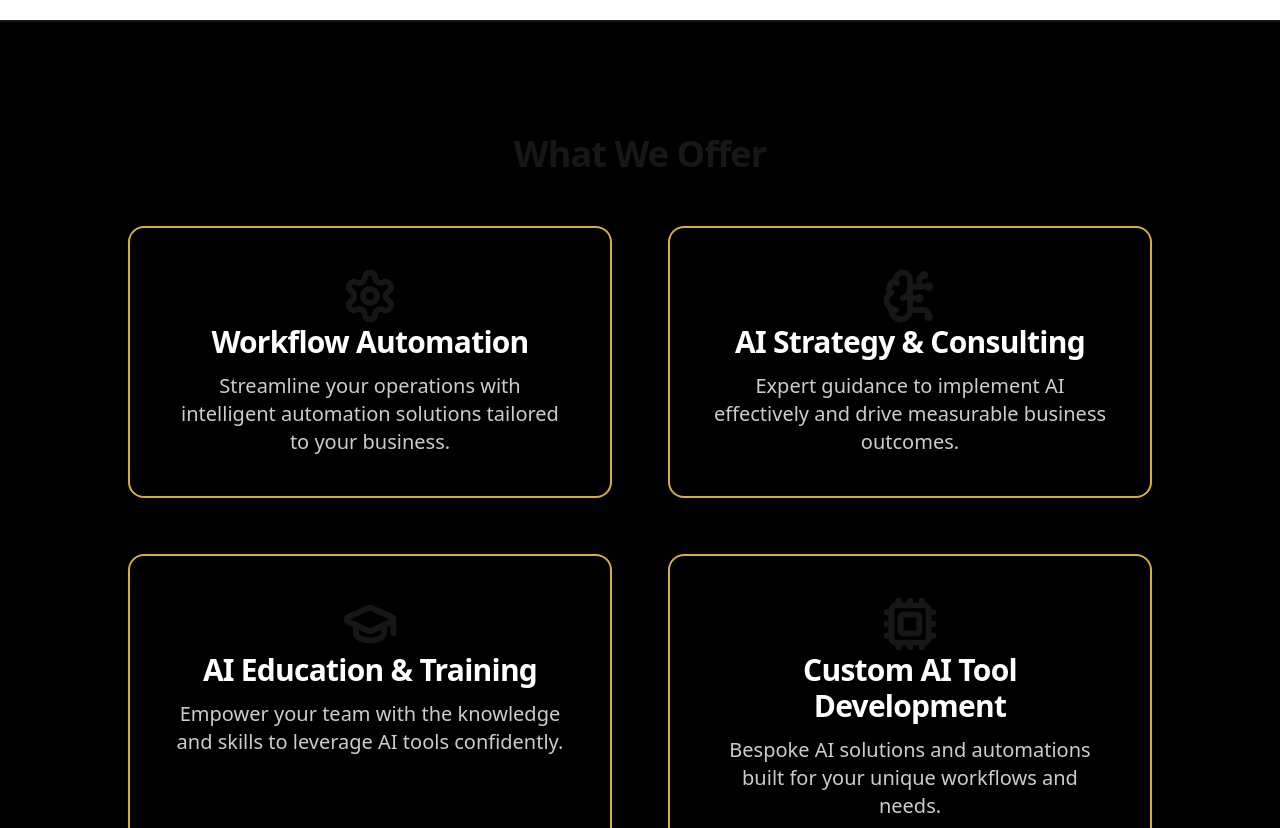
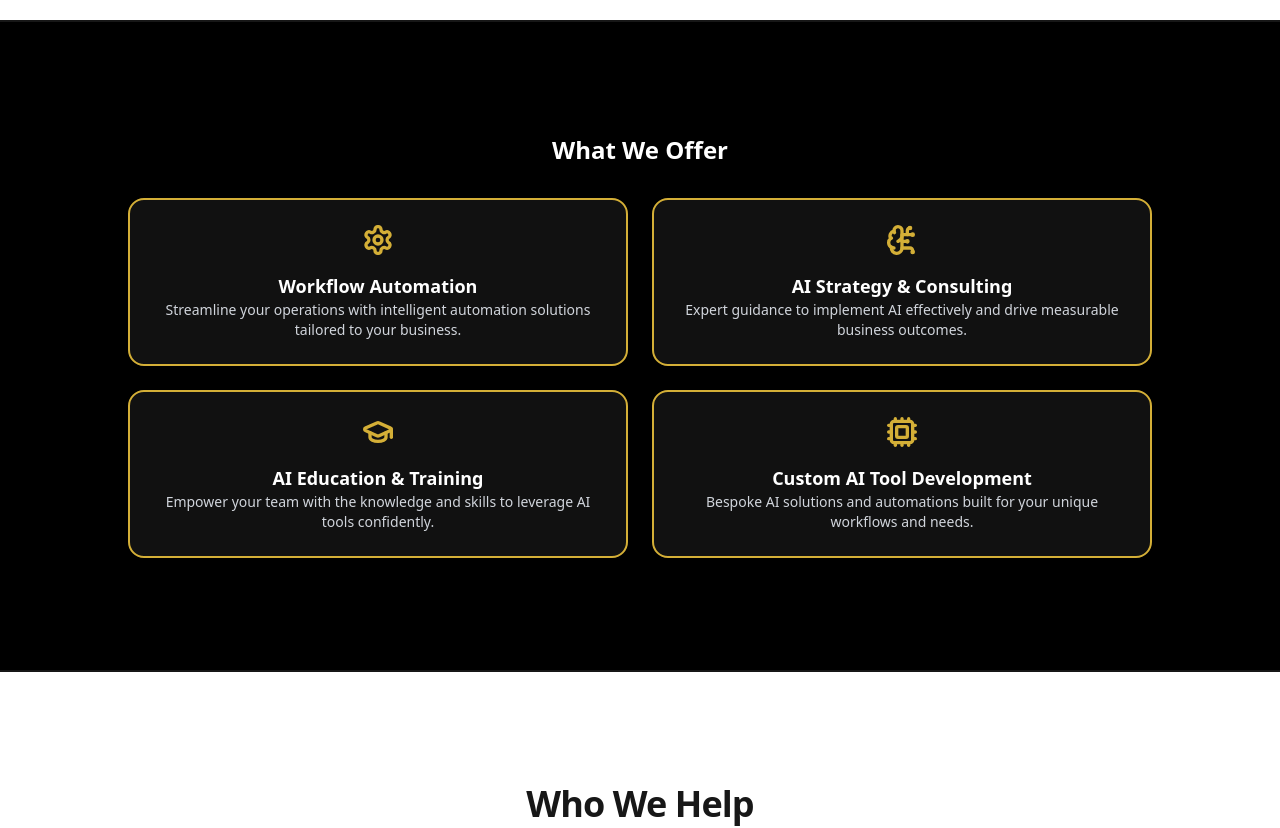
Before and after one commit to DSEGroupdev/dse-landing, a Next.js app: page / in a window 1280 px wide. Shown: the part 780-1608 px from the top of the page. Built offline with nearby package versions, Linux system fonts and the light colour scheme.

Commit message:
Checkpoint save: domain connected, design WIP

```diff
--- a/app/page.tsx
+++ b/app/page.tsx
@@ -182,9 +182,8 @@ export default function Home() {
       {/* SERVICES SECTION */}
       <section id="services" className="py-28 bg-black border-t-2 border-gold">
         <div className="container mx-auto px-4">
-          <h2 className="font-satoshi text-2xl md:text-4xl font-extrabold text-gold text-center mb-2 tracking-tight">What We Offer</h2>
-          <div className="w-16 h-1 bg-gold mx-auto mb-10 rounded-full" />
-          <div className="grid grid-cols-1 md:grid-cols-2 gap-14 max-w-5xl mx-auto">
+          <h2 className="font-satoshi text-2xl font-semibold text-white text-center mb-8">What We Offer</h2>
+          <div className="grid grid-cols-1 md:grid-cols-2 gap-6 max-w-5xl mx-auto">
             {[
               {
                 icon: <Settings className="w-12 h-12 text-gold" strokeWidth={2.5} />, title: "Workflow Automation", desc: "Streamline your operations with intelligent automation solutions tailored to your business." },
@@ -197,7 +196,7 @@ export default function Home() {
             ].map((s, i) => (
               <motion.div
                 key={s.title}
-                className="bg-black border-2 border-gold rounded-2xl p-10 flex flex-col items-center shadow-2xl hover:scale-105 hover:shadow-gold/30 transition-all group"
+                className="bg-[#111111] rounded-2xl p-6 border-[2.5px] border-gold flex flex-col items-center"
                 style={{ borderColor: '#D4AF37' }}
                 initial="hidden"
                 whileInView="visible"
@@ -205,9 +204,13 @@ export default function Home() {
                 variants={serviceVariants}
                 custom={i}
               >
-                {React.cloneElement(s.icon, { className: 'w-14 h-14 text-gold' })}
-                <h3 className="font-satoshi text-2xl md:text-3xl font-bold text-white mb-3 tracking-tight group-hover:text-gold transition-colors text-center">{s.title}</h3>
-                <p className="text-white/80 text-lg md:text-xl font-medium text-center group-hover:text-gold/90 transition-colors">{s.desc}</p>
+                {React.cloneElement(s.icon, {
+                  className: 'h-8 w-8 text-gold mb-4',
+                  style: { color: '#D4AF37' },
+                  stroke: 'currentColor',
+                })}
+                <h3 className="font-satoshi text-lg font-bold text-white text-center">{s.title}</h3>
+                <p className="font-inter text-sm text-gray-300 text-center">{s.desc}</p>
               </motion.div>
             ))}
           </div>
```
